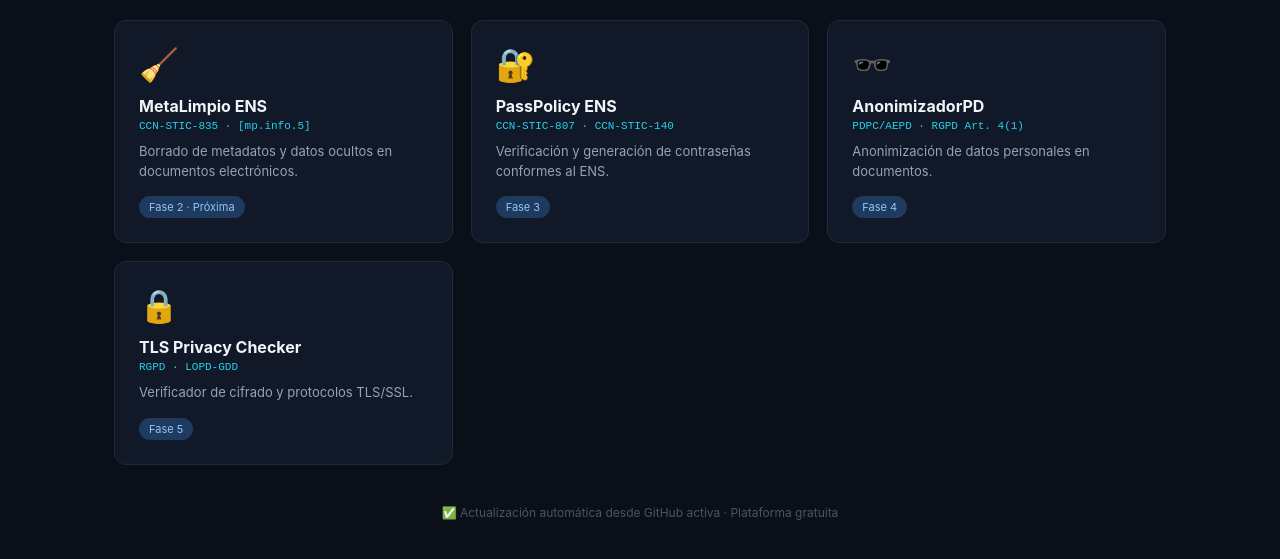
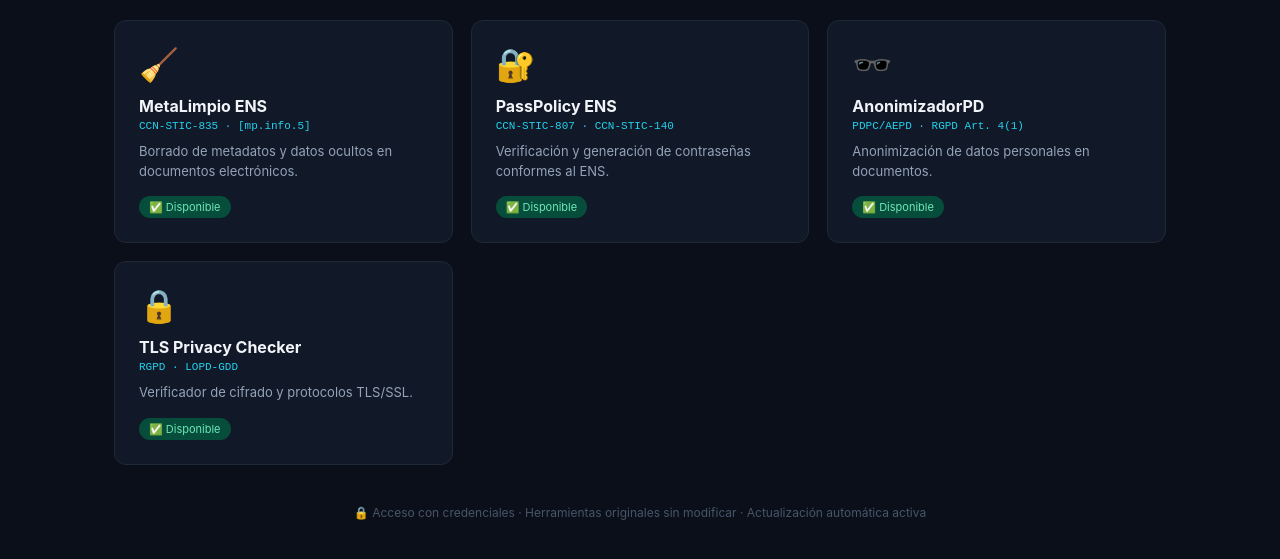
Before and after one commit to gesprogit/cybersecurity-tools, a Flask app: page /dashboard in a window 1280 px wide. Shown: the part 171-730 px from the top of the page. Run offline with Flask 3, Linux system fonts and the light colour scheme; the visitor is signed in with stand-in values (Sample User, id 1).

Commit message:
Update dashboard.html

```diff
--- a/templates/dashboard.html
+++ b/templates/dashboard.html
@@ -16,17 +16,13 @@
   main { max-width:1100px; margin:0 auto; padding:36px 24px; }
   h2 { font-size:15px; color:#64748b; text-transform:uppercase; letter-spacing:2px; margin-bottom:20px; }
   .rejilla { display:grid; grid-template-columns:repeat(auto-fit,minmax(250px,1fr)); gap:18px; }
-  .herr {
-    background:#111827; border:1px solid #1f2937; border-radius:12px;
-    padding:24px; text-decoration:none; color:inherit;
-    transition: all .2s; display:block;
-  }
+  .herr { background:#111827; border:1px solid #1f2937; border-radius:12px; padding:24px; text-decoration:none; color:inherit; transition: all .2s; display:block; }
   .herr:hover { border-color:#22d3ee; transform:translateY(-3px); }
   .icono { font-size:32px; margin-bottom:12px; }
   .herr h3 { font-size:16px; color:#f1f5f9; margin-bottom:4px; }
   .norma { font-size:11px; color:#22d3ee; font-family:'Courier New',monospace; margin-bottom:10px; }
   .desc { font-size:13px; color:#94a3b8; line-height:1.5; margin-bottom:14px; }
-  .badge { display:inline-block; font-size:11px; padding:4px 10px; border-radius:20px; background:#1e3a5f; color:#93c5fd; }
+  .badge { display:inline-block; font-size:11px; padding:4px 10px; border-radius:20px; background:#064e3b; color:#6ee7b7; }
   .estado { text-align:center; margin-top:40px; font-size:12px; color:#475569; }
 </style>
 </head>
@@ -47,31 +43,31 @@
         <h3>MetaLimpio ENS</h3>
         <div class="norma">CCN-STIC-835 · [mp.info.5]</div>
         <p class="desc">Borrado de metadatos y datos ocultos en documentos electrónicos.</p>
-        <span class="badge">Fase 2 · Próxima</span>
+        <span class="badge">✅ Disponible</span>
       </a>
       <a class="herr" href="/tool/passpolicy">
         <div class="icono">🔐</div>
         <h3>PassPolicy ENS</h3>
         <div class="norma">CCN-STIC-807 · CCN-STIC-140</div>
         <p class="desc">Verificación y generación de contraseñas conformes al ENS.</p>
-        <span class="badge">Fase 3</span>
+        <span class="badge">✅ Disponible</span>
       </a>
       <a class="herr" href="/tool/anonimizador">
         <div class="icono">🕶️</div>
         <h3>AnonimizadorPD</h3>
         <div class="norma">PDPC/AEPD · RGPD Art. 4(1)</div>
         <p class="desc">Anonimización de datos personales en documentos.</p>
-        <span class="badge">Fase 4</span>
+        <span class="badge">✅ Disponible</span>
       </a>
       <a class="herr" href="/tool/tls_checker">
         <div class="icono">🔒</div>
         <h3>TLS Privacy Checker</h3>
         <div class="norma">RGPD · LOPD-GDD</div>
         <p class="desc">Verificador de cifrado y protocolos TLS/SSL.</p>
-        <span class="badge">Fase 5</span>
+        <span class="badge">✅ Disponible</span>
       </a>
     </div>
-    <p class="estado">✅ Actualización automática desde GitHub activa · Plataforma gratuita</p>
+    <p class="estado">🔒 Acceso con credenciales · Herramientas originales sin modificar · Actualización automática activa</p>
   </main>
 </body>
 </html>
```
